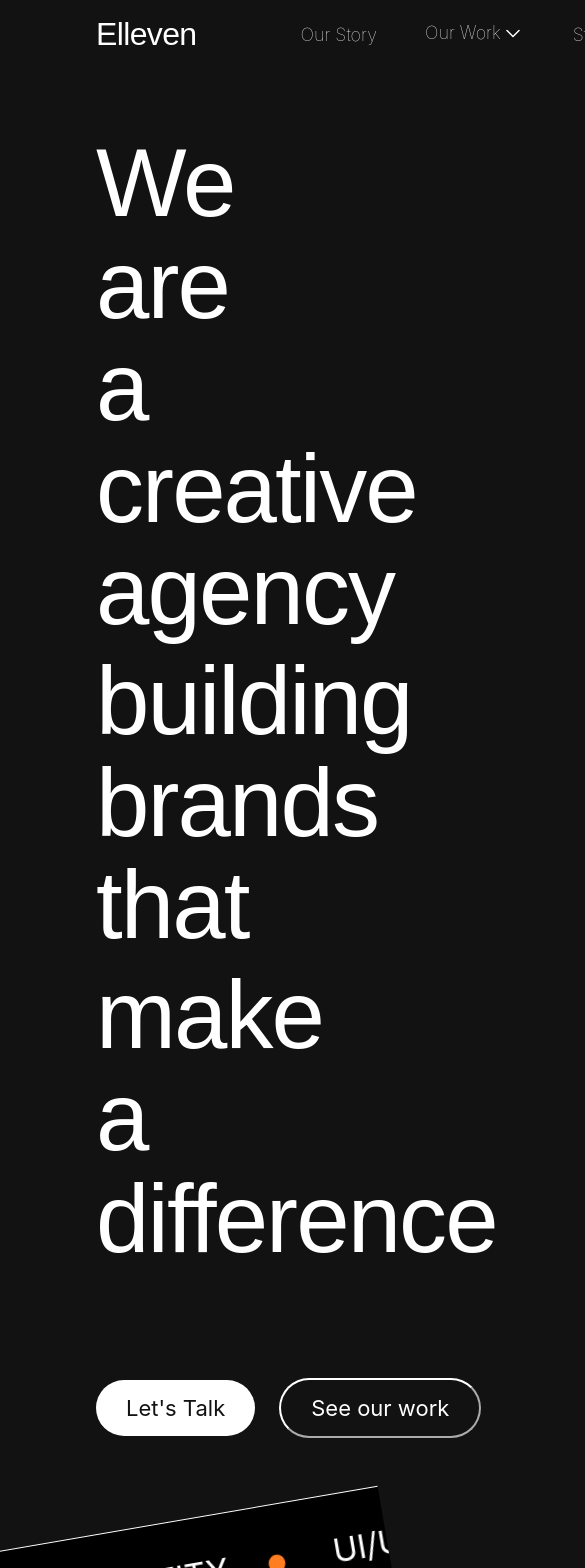
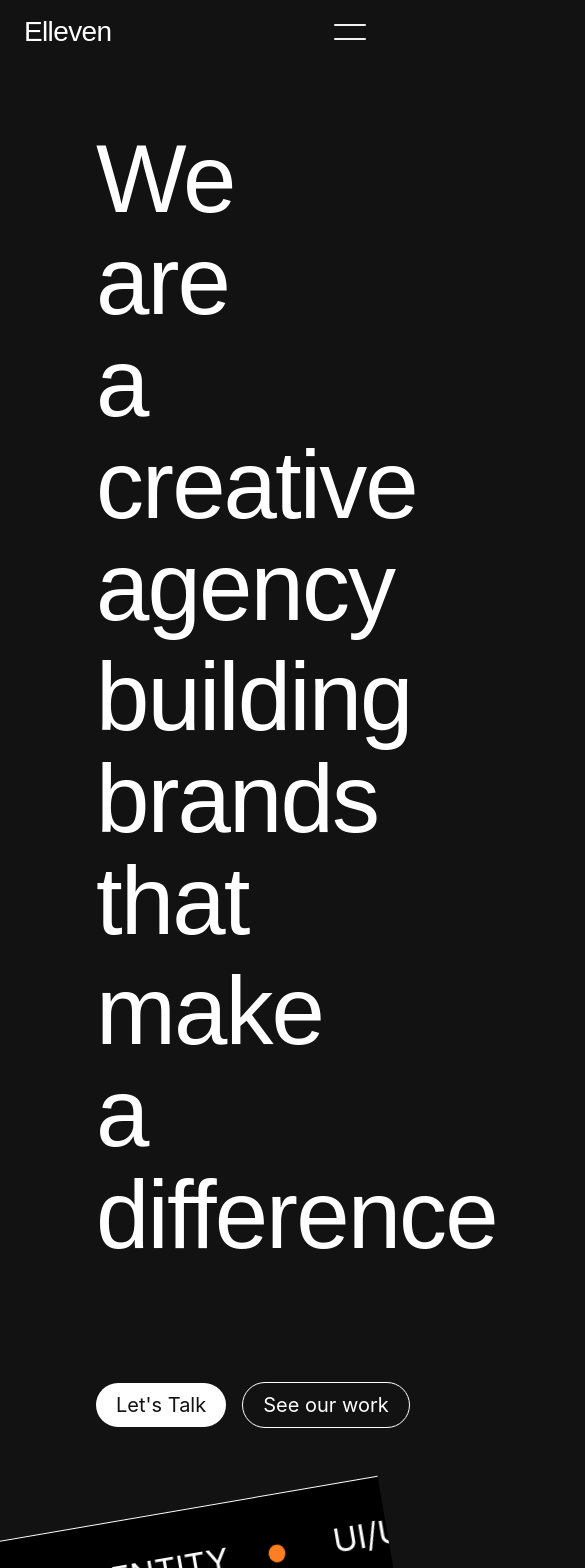
Before and after one commit to enochmakafui/Elleven, a React (Vite) app: page / in a window 390 px wide. Shown: the top 1568 px of the page, 585 px wide, since content can reach past the window. Built offline with nearby package versions, Linux system fonts and the light colour scheme; a web font is replaced by a local one.

Commit message:
checking hover on mobile

```diff
--- a/src/CSS/Nav.css
+++ b/src/CSS/Nav.css
@@ -2,21 +2,23 @@ nav {
   display: flex;
   justify-content: space-between;
   align-items: center;
-    padding-left:var(--margin-x);
+  padding-left: var(--margin-x);
   padding-right: 2rem;
   position: sticky;
-    top:0;
+  top: 0;
   z-index: 1000;
   transition: background-color 0.3s ease;
   /* background-color: #000; */
-
 }
 
 nav.scrolled {
-    background-color: white;
+  background-color: rgba(255, 255, 255, 0.95);
   color: black;
 }
-  nav h1, nav ul, nav li, nav a {
+nav h1,
+nav ul,
+nav li,
+nav a {
   color: inherit; /* Inherit color from nav */
 }
 
@@ -26,25 +28,22 @@ nav {
 nav ul {
   display: flex;
   align-items: center;
-    gap:3rem;
-    font-family: 'SF Pro Display', sans-serif;
+  gap: 3rem;
+  font-family: "SF Pro Display", sans-serif;
   margin-top: 7px;
   margin-bottom: 7px;
-
 }
 nav h1 {
   font-size: 32px;
-    font-family: 'PP Neue Montreal',sans-serif;
+  font-family: "PP Neue Montreal", sans-serif;
   font-weight: 500;
   line-height: 32px;
   letter-spacing: -0.64px;
-
 }
 nav ul li {
   list-style-type: none;
   font-size: 18px;
   font-weight: lighter;
-
 }
 nav ul a {
   display: block;
@@ -84,3 +83,84 @@ nav {
   border-radius: 10px;
   text-align: left;
 }
+/* ----burger menu---- */
+
+.burger-menu {
+  display: none;
+}
+
+/* ---------responsive nav-------- */
+@media screen and (max-width: 500px) {
+  nav {
+    padding: 1rem 1.5rem;
+  }
+  nav h1 {
+    font-size: 28px;
+  }
+  nav ul {
+    display: none;
+    flex-direction: column;
+    position: absolute;
+    top: 100%;
+    left: 0;
+    width: 100%;
+    /* height: 60vh; */
+    background-color: rgba(18, 18, 18, 0.95);
+    gap: 1.4rem;
+    opacity: 0;
+    color: #fff;
+    transform: translateY(-20px); /* Initial hidden position */
+    transition: opacity 0.3s ease-in-out, transform 0.3s ease-in-out;
+  }
+
+  .burger-menu {
+    height: 100%;
+    width: 2em;
+    display: flex;
+    flex-direction: column;
+    align-items: flex-start;
+    justify-content: space-between;
+    gap: 0.8rem;
+    cursor: pointer;
+    /* background-color: red; */
+  }
+
+  .menu-open {
+    display: flex;
+    align-items: flex-start;
+    opacity: 1;
+    margin-top: 0;
+    padding: 2rem 2rem;
+    font-weight: 400;
+    transform: translateY(0); /* Bring the menu into view */
+  }
+  .menu-open li {
+    font-size: 20px;
+  }
+  .burger-bar {
+    width: 2em;
+    height: 2px;
+    background-color: rgba(255, 255, 255, 0.95);
+    border-radius: 0.5em;
+  }
+  .burger-bar.clicked:nth-child(1) {
+    transform: rotate(45deg) translate(5px, 5px);
+    transform-origin: 50% 50% 0;
+    transition: ease-out 0.5s;
+  }
+  .burger-bar.clicked:nth-child(2) {
+    transform: rotate(-45deg) translate(5px, -5px);
+    transition: ease-out 0.5s;
+  }
+  .burger-bar.unclicked {
+    transform: rotate(0) translate(0);
+    transition: cubic-bezier(0.175, 0.885, 0.32, 1.275) 0.5s;
+  }
+
+  nav.scrolled .burger-bar {
+    background-color: #141414;
+  }
+  .dropdown-icon {
+    stroke: aqua !important;
+  }
+}
--- a/src/components/MainNavigation.jsx
+++ b/src/components/MainNavigation.jsx
@@ -9,6 +9,12 @@ import ButtonDark from "./ButtonDark";
 const MainNavigation = () => {
   const [isExpanded, setExpanded] = useState(false);
   const [scrolled, setScrolled] = useState(false);
+  // mobile scroll for small svg
+
+  // haburger menu
+  const [burger_class, setBurgerClass] = useState("burger-bar unclicked");
+  const [burger_menu_class, setBurgerMenuClass] = useState("burger-menu");
+  const [isMenuOpen, setMenuOpen] = useState(false);
 
   const dropDownYes = () => {
     setExpanded(true);
@@ -25,6 +31,18 @@ const MainNavigation = () => {
     }
   };
 
+  const handleToggleBurgerMenu = () => {
+    if (burger_class === "burger-bar unclicked") {
+      setBurgerClass("burger-bar clicked");
+      setBurgerMenuClass("burger-menu clicked");
+      setMenuOpen(true);
+    } else {
+      setBurgerClass("burger-bar unclicked");
+      setMenuOpen(false);
+      setBurgerMenuClass("burger-menu");
+    }
+  };
+
   useEffect(() => {
     window.addEventListener("scroll", handleScroll);
     return () => {
@@ -37,7 +55,7 @@ const MainNavigation = () => {
       <h1>
         <NavLink to="/"> Elleven</NavLink>
       </h1>
-      <ul>
+      <ul className={isMenuOpen ? "menu-open" : ""}>
         <li>
           <NavLink className="navlinks">Our Story </NavLink>
         </li>
@@ -56,12 +74,12 @@ const MainNavigation = () => {
                 height="25"
                 viewBox="0 0 24 25"
                 fill="none"
-                className= "dropdown-icon"
+                className="dropdown-icon"
                 animate={{ rotate: isExpanded ? 180 : 0 }}
               >
                 <path
                   d="M18 10.5L12 16.5L6 10.5"
-                  stroke={scrolled?"black":"white"}
+                  stroke={scrolled ? "black" : "white"}
                   strokeWidth="1.5"
                   strokeLinecap="round"
                   strokeLinejoin="round"
@@ -71,6 +89,9 @@ const MainNavigation = () => {
             <AnimatePresence>{isExpanded && <DropItem />}</AnimatePresence>
           </NavLink>
         </li>
+        {/* <li>
+          <DropItem />
+        </li> */}
         <li>
           <NavLink className="navlinks">Store </NavLink>
         </li>
@@ -83,23 +104,28 @@ const MainNavigation = () => {
               <ButtonDark
                 style={{
                   // padding: "10px 25px",
-                  fontSize:"20px"
+                  fontSize: "20px",
                 }}
               >
                 Start a Project
               </ButtonDark>
             ) : (
               <ButtonLight
-              style={{
-                // padding: "10px 25px",
-                fontSize:"20px"
-              }}>
+                style={{
+                  // padding: "10px 25px",
+                  fontSize: "20px",
+                }}
+              >
                 Start a Project
               </ButtonLight>
             )}
           </NavLink>
         </li>
       </ul>
+      <div className={burger_menu_class} onClick={handleToggleBurgerMenu}>
+        <div className={burger_class}></div>
+        <div className={burger_class}></div>
+      </div>
     </nav>
   );
 };
--- a/src/index.css
+++ b/src/index.css
@@ -282,7 +282,7 @@ video {
 }
 .devron-brand-text-small {
   font-family: "PP Editorial New", sans-serif;
-  font-weight:normal ;
+  font-weight: normal;
 }
 
 .brand-text {
@@ -385,3 +385,19 @@ video {
     font-size: 3.8rem;
   }
 }
+@media screen and (max-width: 500px) {
+  /* responsive btns  */
+  .light-btn {
+    font-size: 20px; /* Adjust the font size */
+    padding: 10px 20px; /* Adjust padding for smaller screens */
+    border-radius: 50px; /* Slightly smaller border radius */
+    margin-right: 1rem; /* Reduce margin */
+  }
+  .dark-btn{
+    font-size: 20px;
+    padding: 10px 20px;
+    border-radius: 50px;
+    margin-right: 1rem;
+    border:1px solid #fff;
+  }
+}
```
Lines whose indentation alone changed are shown as unchanged.
